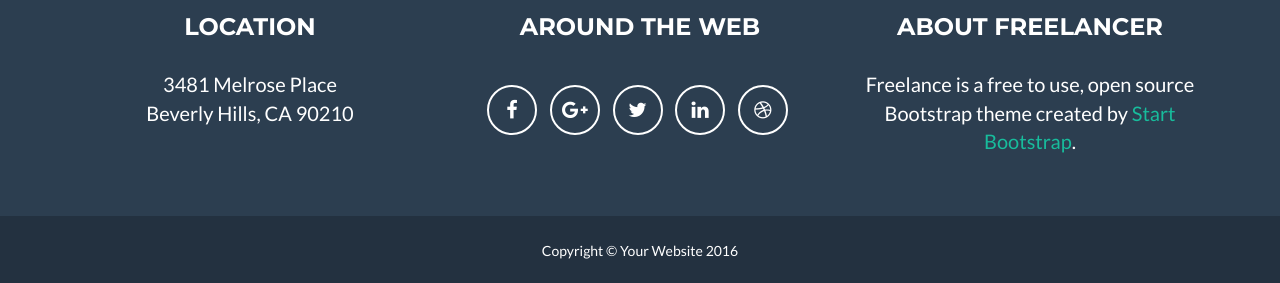
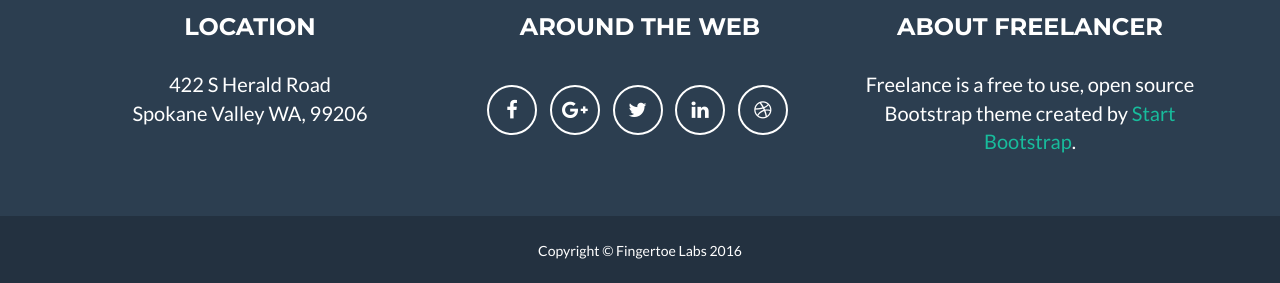
Before and after one commit to fingertoelabs/fingertoelabs.github.io, a website: page index.html in a window 1280 px wide. Shown: the part 3070-3353 px from the top of the page. Drawn offline with nearby package versions, Linux system fonts and the light colour scheme.

Commit message:
Update boilerplate
Updated and personalized

```diff
--- a/index.html
+++ b/index.html
@@ -243,8 +243,8 @@
                 <div class="row">
                     <div class="footer-col col-md-4">
                         <h3>Location</h3>
-                        <p>3481 Melrose Place
-                            <br>Beverly Hills, CA 90210</p>
+                        <p>422 S Herald Road
+                            <br>Spokane Valley WA, 99206</p>
                     </div>
                     <div class="footer-col col-md-4">
                         <h3>Around the Web</h3>
@@ -277,7 +277,7 @@
             <div class="container">
                 <div class="row">
                     <div class="col-lg-12">
-                        Copyright &copy; Your Website 2016
+                        Copyright &copy; Fingertoe Labs 2016
                     </div>
                 </div>
             </div>
```
